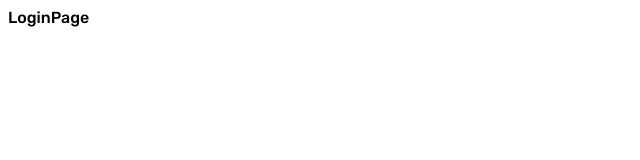
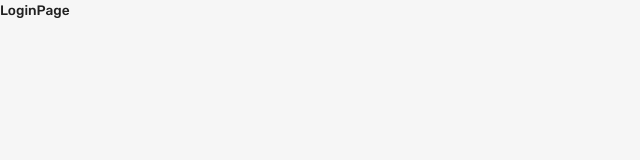
Before and after one commit to IspahanRahman/social_app, a React (Create React App) app in the folder client/: page / in a window 1280 px wide. Shown: the top 160 px of the page, without its empty margins (0-640 px from the left). Built offline with nearby package versions, Linux system fonts and the light colour scheme.

Commit message:
store,persist store and theme has been setup

```diff
--- a/client/src/App.js
+++ b/client/src/App.js
@@ -2,16 +2,26 @@ import { BrowserRouter, Navigate, Routes, Route } from "react-router-dom"
 import HomePage from "scenes/homePage";
 import ProfilePage from "scenes/profilePage";
 import LoginPage from "scenes/loginPage";
+import { useMemo } from "react";
+import { useSelector } from "react-redux";
+import { CssBaseline,ThemeProvider } from "@mui/material";
+import { createTheme } from "@mui/material/styles";
+import { themeSettings } from "theme";
 
 function App() {
+  const mode=useSelector((state)=>state.mode);
+  const theme=useMemo(()=>createTheme(themeSettings(mode)),[mode]);
   return (
     <div className="app">
       <BrowserRouter>
-        <Routes>
-          <Route path="/" element={<LoginPage/>}/>
-          <Route path="/home" element={<HomePage/>}/>
-          <Route path="/profile/:userId" element={<ProfilePage/>}/>
-        </Routes>
+      <ThemeProvider theme={theme}>
+      <CssBaseline/>
+          <Routes>
+            <Route path="/" element={<LoginPage/>}/>
+            <Route path="/home" element={<HomePage/>}/>
+            <Route path="/profile/:userId" element={<ProfilePage/>}/>
+          </Routes>
+      </ThemeProvider>
       </BrowserRouter>
     </div>
   );
--- a/client/src/index.js
+++ b/client/src/index.js
@@ -19,11 +19,30 @@ import storage from "redux-persist/lib/storage";
 import { PersistGate } from 'redux-persist/integration/react';
 
 const persistConfig = {key: "root", storage, version: 1};
+const persistedReducer = persistReducer(persistConfig,authReducer);
+const store = configureStore({
+  reducer:persistedReducer,
+  middleware:(getDefaultMiddleware)=>
+    getDefaultMiddleware({
+      serializableCheck:{
+        ignoreActions:[FLUSH,
+          REHYDRATE,
+          PAUSE,
+          PERSIST,
+          PURGE,
+          REGISTER],
+      },
 
+    }),
+})
 
 const root = ReactDOM.createRoot(document.getElementById('root'));
 root.render(
   <React.StrictMode>
-    <App />
+    <Provider store={store}>
+      <PersistGate loading={null} persistor={persistStore(store)}>
+        <App />
+      </PersistGate>
+    </Provider>
   </React.StrictMode>
 );
--- /dev/null
+++ b/client/src/theme.js
@@ -0,0 +1,106 @@
+// color design tokens export
+export const colorTokens = {
+  grey: {
+    0: "#FFFFFF",
+    10: "#F6F6F6",
+    50: "#F0F0F0",
+    100: "#E0E0E0",
+    200: "#C2C2C2",
+    300: "#A3A3A3",
+    400: "#858585",
+    500: "#666666",
+    600: "#4D4D4D",
+    700: "#333333",
+    800: "#1A1A1A",
+    900: "#0A0A0A",
+    1000: "#000000",
+  },
+  primary: {
+    50: "#E6FBFF",
+    100: "#CCF7FE",
+    200: "#99EEFD",
+    300: "#66E6FC",
+    400: "#33DDFB",
+    500: "#00D5FA",
+    600: "#00A0BC",
+    700: "#006B7D",
+    800: "#00353F",
+    900: "#001519",
+  },
+};
+
+// mui theme settings
+export const themeSettings = (mode) => {
+  return {
+    palette: {
+      mode: mode,
+      ...(mode === "dark"
+        ? {
+            // palette values for dark mode
+            primary: {
+              dark: colorTokens.primary[200],
+              main: colorTokens.primary[500],
+              light: colorTokens.primary[800],
+            },
+            neutral: {
+              dark: colorTokens.grey[100],
+              main: colorTokens.grey[200],
+              mediumMain: colorTokens.grey[300],
+              medium: colorTokens.grey[400],
+              light: colorTokens.grey[700],
+            },
+            background: {
+              default: colorTokens.grey[900],
+              alt: colorTokens.grey[800],
+            },
+          }
+        : {
+            // palette values for light mode
+            primary: {
+              dark: colorTokens.primary[700],
+              main: colorTokens.primary[500],
+              light: colorTokens.primary[50],
+            },
+            neutral: {
+              dark: colorTokens.grey[700],
+              main: colorTokens.grey[500],
+              mediumMain: colorTokens.grey[400],
+              medium: colorTokens.grey[300],
+              light: colorTokens.grey[50],
+            },
+            background: {
+              default: colorTokens.grey[10],
+              alt: colorTokens.grey[0],
+            },
+          }),
+    },
+    typography: {
+      fontFamily: ["Rubik", "sans-serif"].join(","),
+      fontSize: 12,
+      h1: {
+        fontFamily: ["Rubik", "sans-serif"].join(","),
+        fontSize: 40,
+      },
+      h2: {
+        fontFamily: ["Rubik", "sans-serif"].join(","),
+        fontSize: 32,
+      },
+      h3: {
+        fontFamily: ["Rubik", "sans-serif"].join(","),
+        fontSize: 24,
+      },
+      h4: {
+        fontFamily: ["Rubik", "sans-serif"].join(","),
+        fontSize: 20,
+      },
+      h5: {
+        fontFamily: ["Rubik", "sans-serif"].join(","),
+        fontSize: 16,
+      },
+      h6: {
+        fontFamily: ["Rubik", "sans-serif"].join(","),
+        fontSize: 14,
+      },
+    },
+  };
+};
```
Also changed, not shown: client/src/components/FlexBetween.jsx (added, +9 -0 lines).
